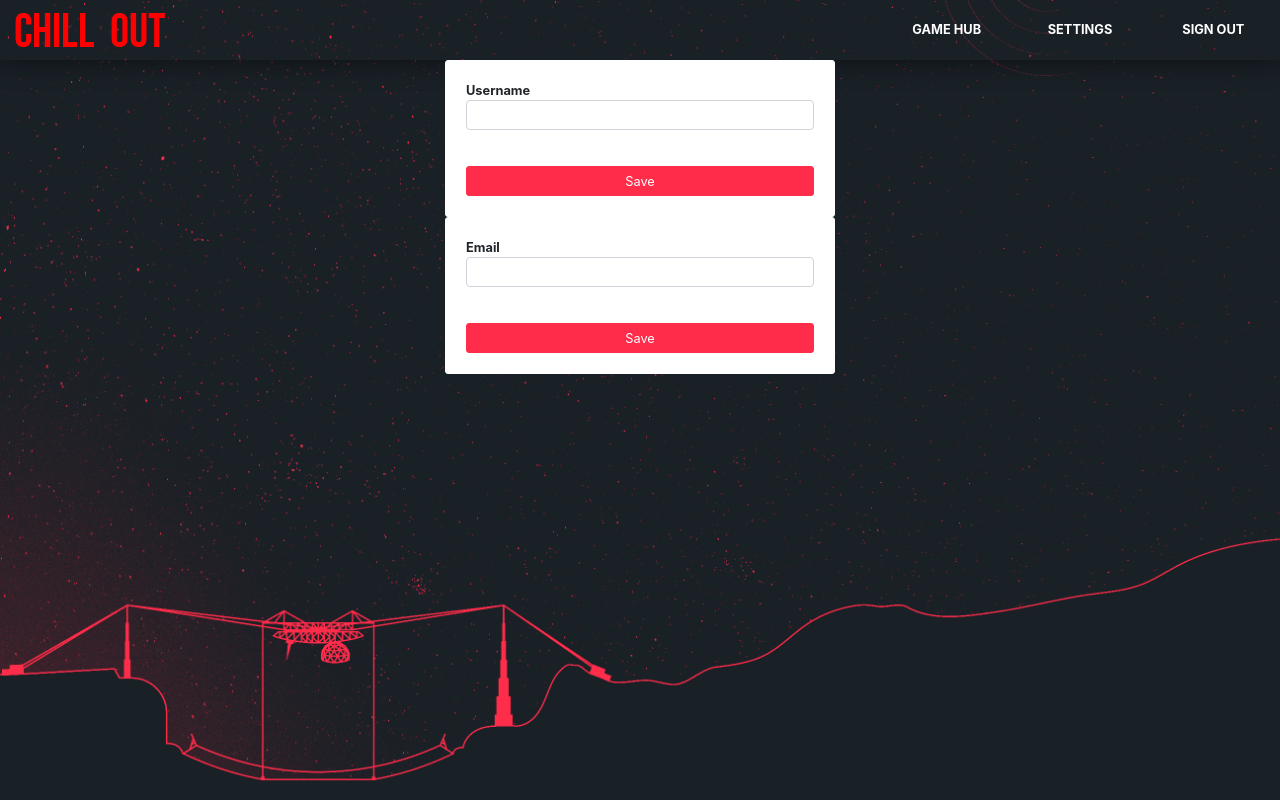
After one commit to RVINAA/CMS-Symfony-LTS, a Symfony app: template templates/player/settings.html.twig in a window 1280 px wide. The commit adds this page. Run offline with Twig, Linux system fonts and the light colour scheme; the template is opened without the code that fills it, so the values that code supplies are empty; form fields are guessed from the names that the template uses; some libraries are stand-ins or nearby versions.

Commit message:
Nayem revisa este commit

```diff
--- a/public/css/register.css
+++ b/public/css/register.css
@@ -25,8 +25,6 @@ body {
     background-repeat: no-repeat;
     background-position: center;
     background-size: cover;
-    font-weight: bold;
-    font-size: 0.8em;
 }
 
 /* Register */
@@ -38,6 +36,9 @@ body {
 
 .register {
     padding: 0 20px 20px;
+    font-weight: bold;
+    font-size: 0.8em;
+    color: #212529;
     margin: 0 auto;
 }
 
@@ -117,3 +118,19 @@ body {
     color: lightgray;
     font-size: 0.8em;
 }
+
+/* SETTINGS */
+.settings {
+    margin: 20px 0;
+}
+
+section {
+    background-color: lightgreen;
+    border: 1px solid green;
+    transition: all 300ms;
+    text-align: center;
+    border-radius: 3px;
+    margin-top: 20px;
+    padding: 10px;
+    width: 100%;
+}
--- a/src/Form/ChangeEmailSettingsType.php
+++ b/src/Form/ChangeEmailSettingsType.php
@@ -27,7 +27,6 @@ class ChangeEmailSettingsType extends AbstractType
                     'class' => 'form-control',
                 ],
             ])
-            ->add('save', SubmitType::class)
         ;
     }
 
@@ -35,6 +34,7 @@ class ChangeEmailSettingsType extends AbstractType
     {
         $resolver->setDefaults([
             'data_class' => Player::class,
+            'cascade_validation' => true,
         ]);
     }
 }
--- a/src/Form/ChangeUserSettingsType.php
+++ b/src/Form/ChangeUserSettingsType.php
@@ -4,10 +4,10 @@ namespace App\Form;
 
 use App\Entity\Player;
 use Symfony\Component\Form\AbstractType;
-use Symfony\Component\Form\Extension\Core\Type\SubmitType;
 use Symfony\Component\Form\Extension\Core\Type\TextType;
 use Symfony\Component\Form\FormBuilderInterface;
 use Symfony\Component\OptionsResolver\OptionsResolver;
+use Symfony\Component\Validator\Constraints\IsTrue;
 use Symfony\Component\Validator\Constraints\Length;
 use Symfony\Component\Validator\Constraints\NotBlank;
 
@@ -35,7 +35,6 @@ class ChangeUserSettingsType extends AbstractType
                     'autofocus' => true,
                 ],
             ])
-            ->add('save', SubmitType::class)
         ;
     }
 
@@ -43,6 +42,7 @@ class ChangeUserSettingsType extends AbstractType
     {
         $resolver->setDefaults([
             'data_class' => Player::class,
+            'cascade_validation' => true,
         ]);
     }
 }
--- /dev/null
+++ b/templates/player/settings.html.twig
@@ -0,0 +1,36 @@
+{% extends 'base.html.twig' %}
+
+{% block stylesheets %}
+    {{ parent() }}
+    <link href = "{{ asset('css/register.css') }}" type = "text/css" rel = "stylesheet" />
+    <link href = "{{ asset('css/menu.css') }}" type = "text/css" rel = "stylesheet" />
+{% endblock %}
+
+{% block body %}
+
+    {% include 'menu.html' %}
+
+    <div class = "d-flex flex-column justify-content-center align-content-center register">
+
+        {% if message is not null %}
+            <section>{{ message }}</section>
+        {% endif %}
+
+        {{ form_start(usernameForm, {'attr': {'class': 'settings'}}) }}
+
+            {{ form_row(usernameForm.username) }}
+
+            <button type = "submit">Save</button>
+
+        {{ form_end(usernameForm) }}
+
+        {{ form_start(emailForm) }}
+
+            {{ form_row(emailForm.email) }}
+
+            <button type = "submit">Save</button>
+
+        {{ form_end(emailForm) }}
+    </div>
+
+{% endblock %}
```
Also changed, not shown: src/Controller/PlayerController.php (+20 -15 lines), templates/settings/settings.html.twig (deleted, +0 -21 lines).
